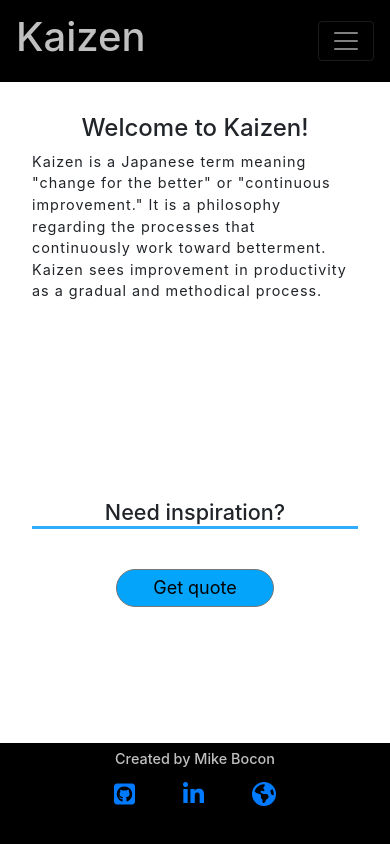
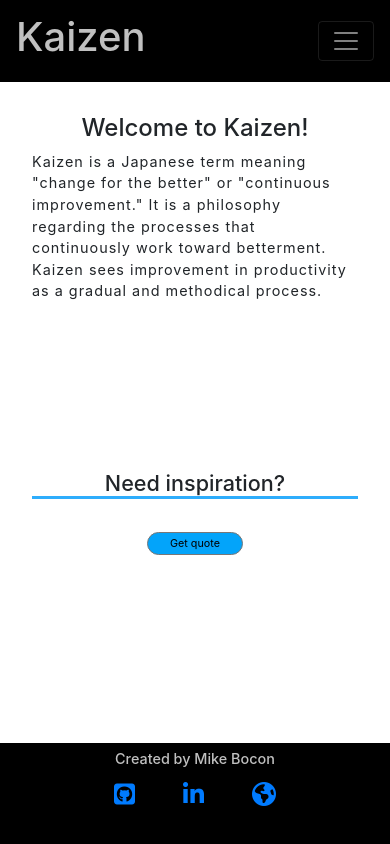
Before and after one commit to mbocon/kaizen-app-client, a React (Create React App) app: page / in a window 390 px wide. Built offline with nearby package versions, Linux system fonts and the light colour scheme.

Commit message:
fixed styling

```diff
--- a/src/components/App.css
+++ b/src/components/App.css
@@ -130,7 +130,6 @@ body {
 
 .nav-item {
 	border-bottom: none;
-	justify-content: center;
 }
 
 /***********************************************************/
@@ -430,7 +429,7 @@ li {
 	}
 
 	.main {
-		height: 65%;
+		height: 60%;
 		overflow: scroll;
 		width: 100%;
 	}
@@ -440,7 +439,7 @@ li {
 	}
 
 	.aside {
-		height: 35%;
+		height: 40%;
 		font-size: 0.9em;
 		width: 100% !important;
 		overflow: scroll;
@@ -532,10 +531,15 @@ li {
 		font-size: 0.85em;
   }
 
+  .login-btn,
+  .quote-btn {
+	  font-size: .75em;
+  }
+
 	.add-btn {
 		width: 50%;
 		padding: 0.25em;
-		font-size: 1em;
+		font-size: .75em;
 	}
 
 	.right {
--- a/src/components/Goals.js
+++ b/src/components/Goals.js
@@ -100,6 +100,15 @@ export default class Goals extends Component {
 						</div>
 					)}
 					<ul>
+						{this.state.isEditing ? null : (
+							<Link to='/new' className='add-btn styled-btn btn'>
+								<span className='span'></span>
+								<span className='span'></span>
+								<span className='span'></span>
+								<span className='span'></span>Add goal
+							</Link>
+						)}
+
 						{this.state.goals.map((goal, index) => {
 							if (this.state.isEditing) {
 								if (this.state.goalToEdit.id === goal.id)
@@ -165,12 +174,6 @@ export default class Goals extends Component {
 							}
 						})}
 					</ul>
-					<Link to='/new' className='add-btn styled-btn btn'>
-						<span className='span'></span>
-						<span className='span'></span>
-						<span className='span'></span>
-						<span className='span'></span>Add goal
-					</Link>
 				</div>
 				<div className='right'>
 					<h3>Questions</h3>
--- a/src/components/Login.js
+++ b/src/components/Login.js
@@ -19,6 +19,7 @@ export default class Login extends Component {
 	}
 
 	handleInput = event => {
+		console.log(event.target.value)
 		this.setState({
 			[event.target.id]: event.target.value,
 		});
@@ -38,7 +39,12 @@ export default class Login extends Component {
 				Accept: 'application/json',
 				'Content-Type': 'application/json, text/plain, */*',
 			},
+		},
+		console.log({
+			username: this.state.username,
+			password: this.state.password,
 		})
+		)
 			.then(response => response.json())
 			.then(response => {
 				localStorage.clear();
@@ -72,7 +78,7 @@ export default class Login extends Component {
 									type='text'
 									name='username'
 									id='username'
-									required='true'
+									required={true}
 									onChange={this.handleInput}
 								/>
 							</label>
@@ -83,7 +89,7 @@ export default class Login extends Component {
 									type='password'
 									name='password'
 									id='password'
-									required='true'
+									required={true}
 									onChange={this.handleInput}
 								/>
 							</label>
--- a/src/components/Register.js
+++ b/src/components/Register.js
@@ -6,8 +6,8 @@ import { api } from '../url';
 export default class Register extends Component {
 	state = {
 		username: '',
-        password: ''
-    }
+		password: '',
+	};
 
 	handleInput = event => {
 		this.setState({
@@ -15,29 +15,30 @@ export default class Register extends Component {
 		});
 	};
 
-    handleSubmit = (e) => {
-        e.preventDefault()
+	handleSubmit = e => {
+		e.preventDefault();
 		fetch(`${api}/users`, {
-            method: "POST",
+			method: 'POST',
 			headers: {
-                "Content-Type": "application/json",
-                "Accept": "application/json"
+				'Content-Type': 'application/json',
+				Accept: 'application/json',
 			},
 			body: JSON.stringify({
 				user: {
 					username: this.state.username,
-                    password: this.state.password
-                }
-            })
+					password: this.state.password,
+				},
+			}),
 		})
 			.then(resp => resp.json())
 			.then(data => {
 				this.setState({
 					username: '',
-                password: ''
+					password: '',
+				});
 			})
-        }).then((e)=>this.props.history.push('/login'))
-    }
+			.then(e => this.props.history.push('/login'));
+	};
 
 	render() {
 		return (
@@ -53,7 +54,6 @@ export default class Register extends Component {
 								type='username'
 								name='username'
 								id='username'
-
 								onChange={this.handleInput}
 							/>
 						</label>
@@ -66,6 +66,7 @@ export default class Register extends Component {
 								id='password'
 								onChange={this.handleInput}
 							/>
+							Password must be 5 or more characters in length
 						</label>
 						<button className='styled-btn login-btn' type='submit'>
 							Register
```
Lines whose indentation alone changed are shown as unchanged.
